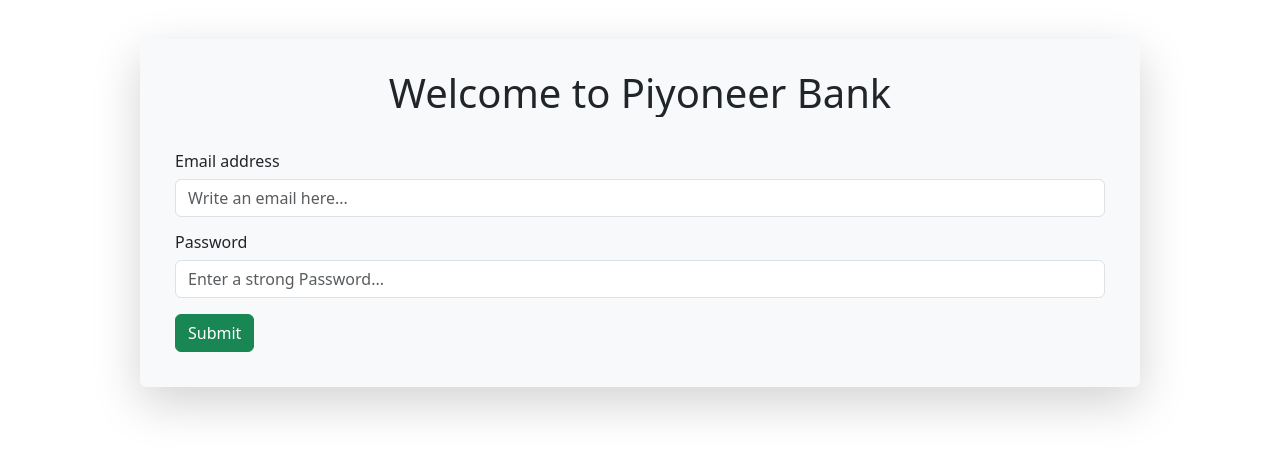
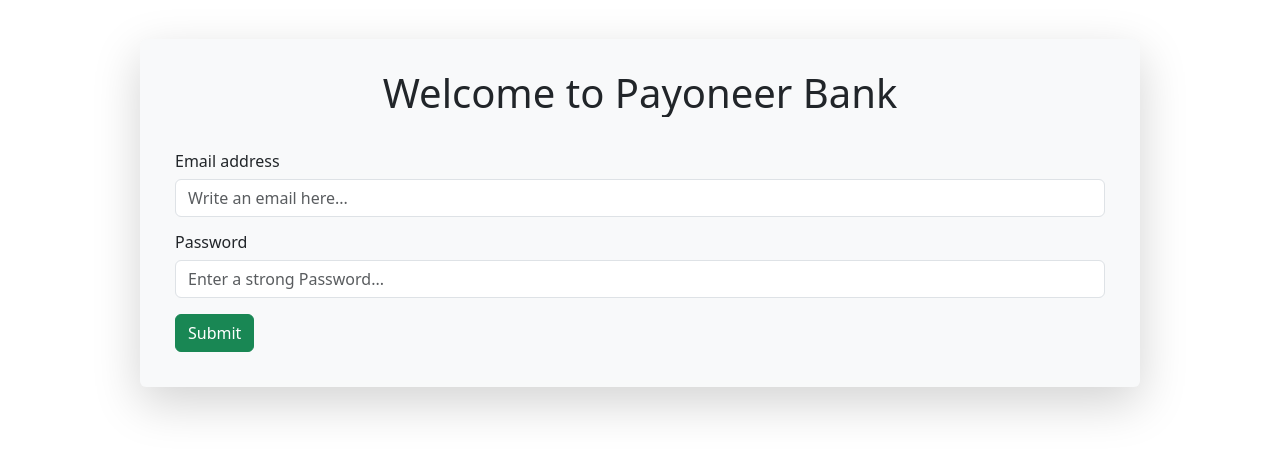
Before and after one commit to alaminkhan786/DEMO-PIONEER-BANK, a plain HTML site: page index.html in a window 1280 px wide. Shown: the part 187-642 px from the top of the page. Drawn offline with nearby package versions, Linux system fonts and the light colour scheme.

Commit message:
Almost Complete

```diff
--- a/index.html
+++ b/index.html
@@ -3,14 +3,14 @@
 <head>
     <meta charset="UTF-8">
     <meta name="viewport" content="width=device-width, initial-scale=1.0">
-    <title>Demo Pioneer Bank</title>
+    <title>Payoneer Bank: Interactive Banking App</title>
     <link href="https://cdn.jsdelivr.net/npm/bootstrap@5.3.3/dist/css/bootstrap.min.css" rel="stylesheet" integrity="sha384-QWTKZyjpPEjISv5WaRU9OFeRpok6YctnYmDr5pNlyT2bRjXh0JMhjY6hW+ALEwIH" crossorigin="anonymous">
     <link rel="stylesheet" href="style.css">
 </head>
 <body>
     <div class="container">
         <div class="first shadow-lg bg-body-tertiary rounded" id="firstContainer">
-            <h1 class="heading">Welcome to Piyoneer Bank</h1>
+            <h1 class="heading">Welcome to Payoneer Bank</h1>
             <div class="text-area">
                 <div class="mb-3">
                     <h6>Email address</h6>
```
